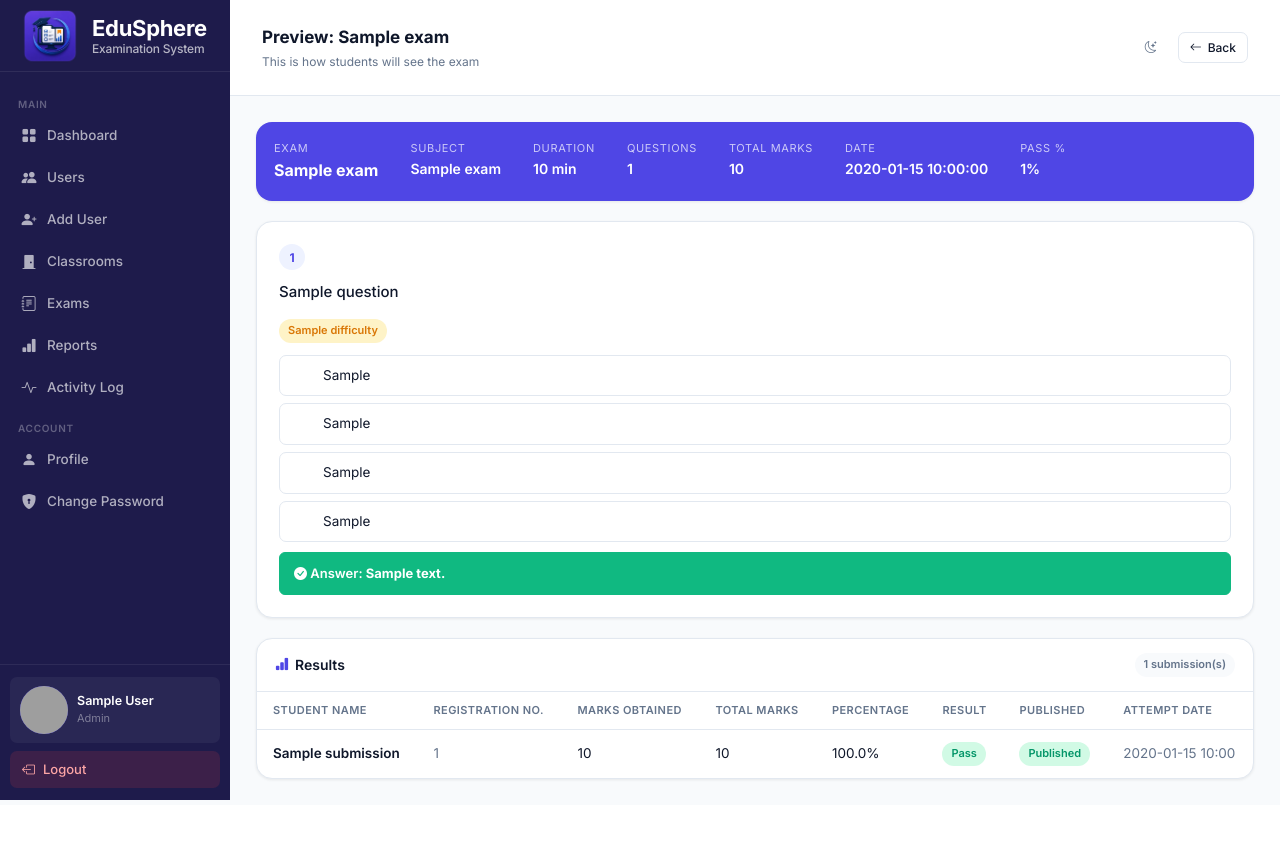
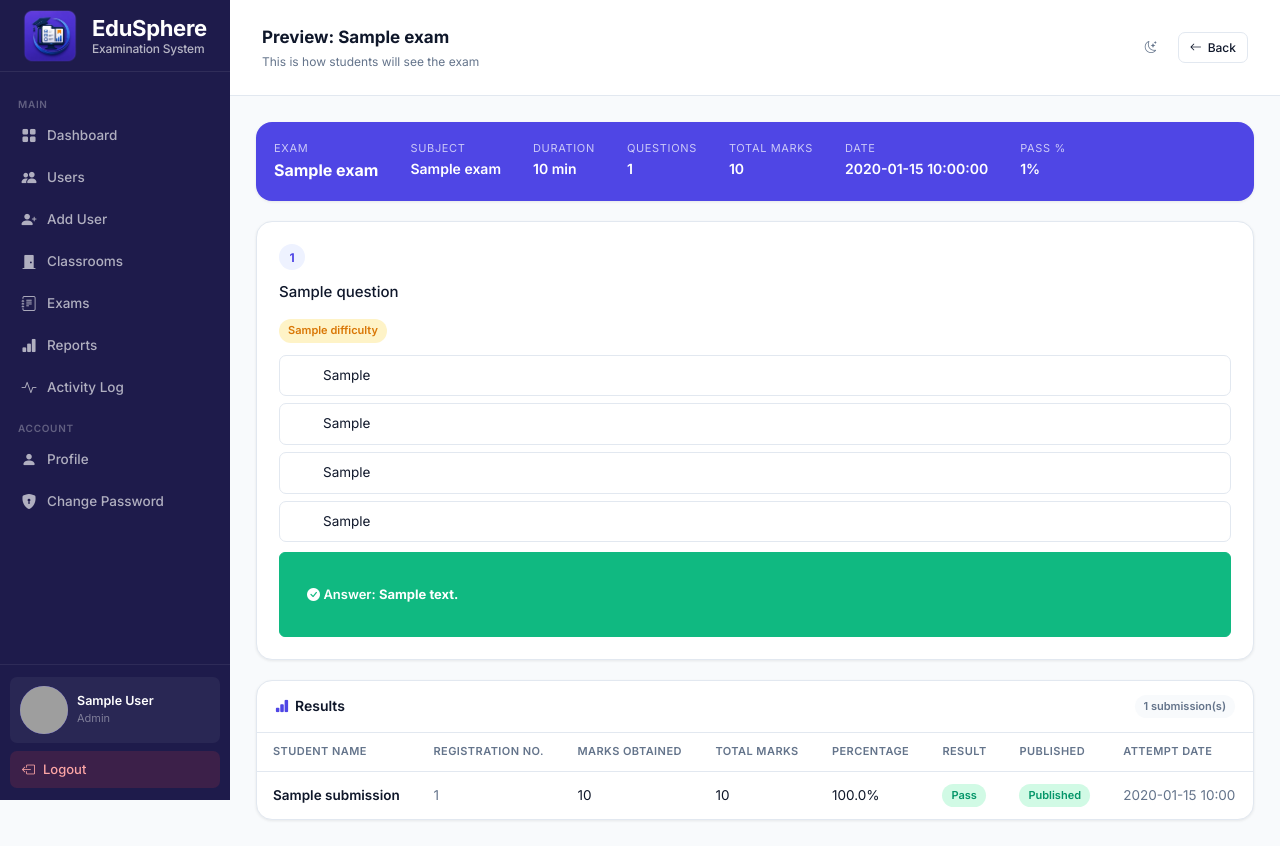
Before and after one commit to Nethinkarakkat/EduSphere, a Flask app: page /preview_exam/1 in a window 1280 px wide. Before the commit the page ends 800 px from the top, so only its background shows below. Run offline with Flask 3, Linux system fonts and the light colour scheme; the visitor is signed in with stand-in values (Sample User, id 1); a database or web service that is not in the repository returns one stand-in record (values such as "Sample title"); some libraries are stand-ins or nearby versions; grey boxes are pictures that could not be loaded.

```diff
--- a/templates/errors/validation.html
+++ b/templates/errors/validation.html
@@ -96,13 +96,13 @@
           </td>
 
           <!-- Question -->
-          <td style="max-width:300px;font-size:13.5px;">{{ q.question }}</td>
+          <td style="max-width:300px;font-size:13.5px;white-space:pre-wrap;">{{ q.question }}</td>
 
           <!-- Student answer -->
           <td>
             {% if student_ans %}
               <span style="font-size:13px;color:{% if is_correct %}var(--success){% else %}var(--danger){% endif %};
-                           font-weight:500;">
+                           font-weight:500;white-space:pre-wrap;">
                 {{ student_ans }}
               </span>
             {% else %}
@@ -112,7 +112,7 @@
 
           <!-- Correct answer -->
           <td>
-            <span style="font-size:13px;color:var(--success);font-weight:600;">
+            <span style="font-size:13px;color:var(--success);font-weight:600;white-space:pre-wrap;">
               {{ q.correct_answer }}
             </span>
           </td>
--- a/templates/faculty/add_questions.html
+++ b/templates/faculty/add_questions.html
@@ -108,7 +108,7 @@
             {% for q in questions_list %}
             <tr>
               <td class="text-muted">{{ loop.index }}</td>
-              <td style="max-width:220px;">{{ q.question }}</td>
+              <td style="max-width:220px;white-space:pre-wrap;">{{ q.question }}</td>
               <td><span class="badge bdg-success" style="max-width:120px;overflow:hidden;text-overflow:ellipsis;white-space:nowrap;display:inline-block;">{{ q.correct_answer }}</span></td>
               <td><span class="badge bdg-primary">{{ q.marks or 1 }}</span></td>
               <td>
--- a/templates/faculty/preview_exam.html
+++ b/templates/faculty/preview_exam.html
@@ -50,19 +50,19 @@
 {% for q in questions %}
 <div class="q-card">
   <div class="q-num">{{ loop.index }}</div>
-  <p class="q-text">{{ q.question }}</p>
+  <p class="q-text" style="white-space:pre-wrap;">{{ q.question }}</p>
   {% if q.difficulty %}
   <span class="badge {% if q.difficulty=='easy' %}bdg-success{% elif q.difficulty=='hard' %}bdg-danger{% else %}bdg-warning{% endif %}" style="margin-bottom:12px;display:inline-flex;">
     {{ q.difficulty|capitalize }}
   </span>
   {% endif %}
   {% for opt in [q.option1, q.option2, q.option3, q.option4] %}
-  <div class="opt" style="cursor:default;">
+  <div class="opt" style="cursor:default;white-space:pre-wrap;">
     <span style="width:20px;height:20px;border-radius:50%;border:2px solid var(--border);display:inline-flex;flex-shrink:0;"></span>
     <span>{{ opt }}</span>
   </div>
   {% endfor %}
-  <div class="correct-answer-bar">
+  <div class="correct-answer-bar" style="white-space:pre-wrap;">
     <i class="bi bi-check-circle-fill"></i> Answer: <strong>{{ q.correct_answer }}</strong>
   </div>
 </div>
--- a/templates/faculty/view_questions.html
+++ b/templates/faculty/view_questions.html
@@ -31,14 +31,14 @@
         {% for q in questions %}
         <tr>
           <td class="text-muted">{{ loop.index }}</td>
-          <td style="max-width:260px;">{{ q.question }}</td>
-          <td style="font-size:12px;color:var(--text-muted);line-height:1.8;">
+          <td style="max-width:260px;white-space:pre-wrap;">{{ q.question }}</td>
+          <td style="font-size:12px;color:var(--text-muted);line-height:1.8;white-space:pre-wrap;">
             A. {{ q.option1 }}<br>
             B. {{ q.option2 }}<br>
             C. {{ q.option3 }}<br>
             D. {{ q.option4 }}
           </td>
-          <td><span class="correct-answer"><span class="correct-answer-label">Answer:</span><span class="correct-answer-text">{{ q.correct_answer }}</span></span></td>
+          <td><span class="correct-answer" style="white-space:pre-wrap;"><span class="correct-answer-label">Answer:</span><span class="correct-answer-text">{{ q.correct_answer }}</span></span></td>
           <td>
             <a href="/delete_question/{{ q.id }}/{{ q.exam_id }}" class="btn btn-danger btn-sm"
                onclick="return confirm('Delete this question?')">
```
